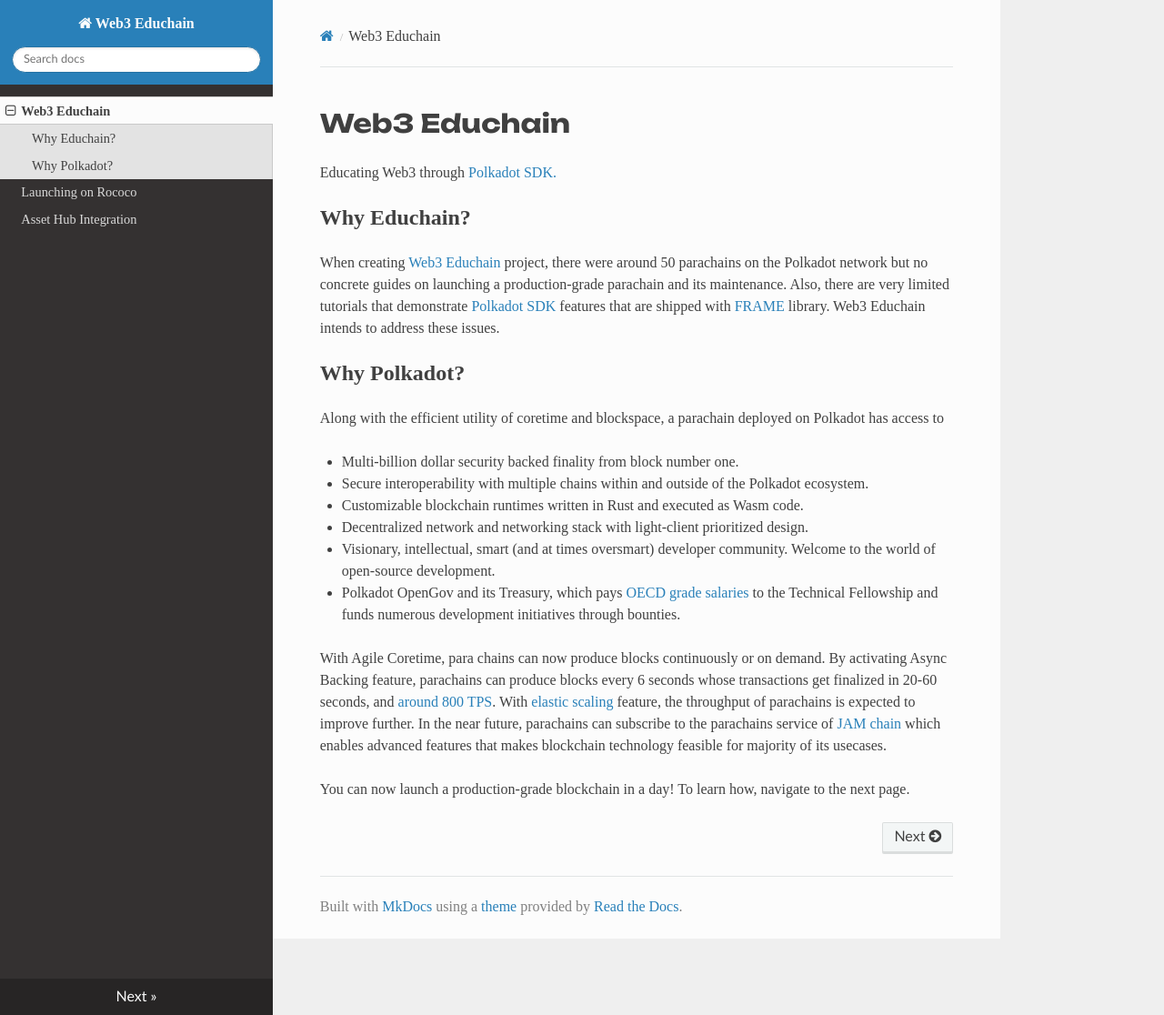
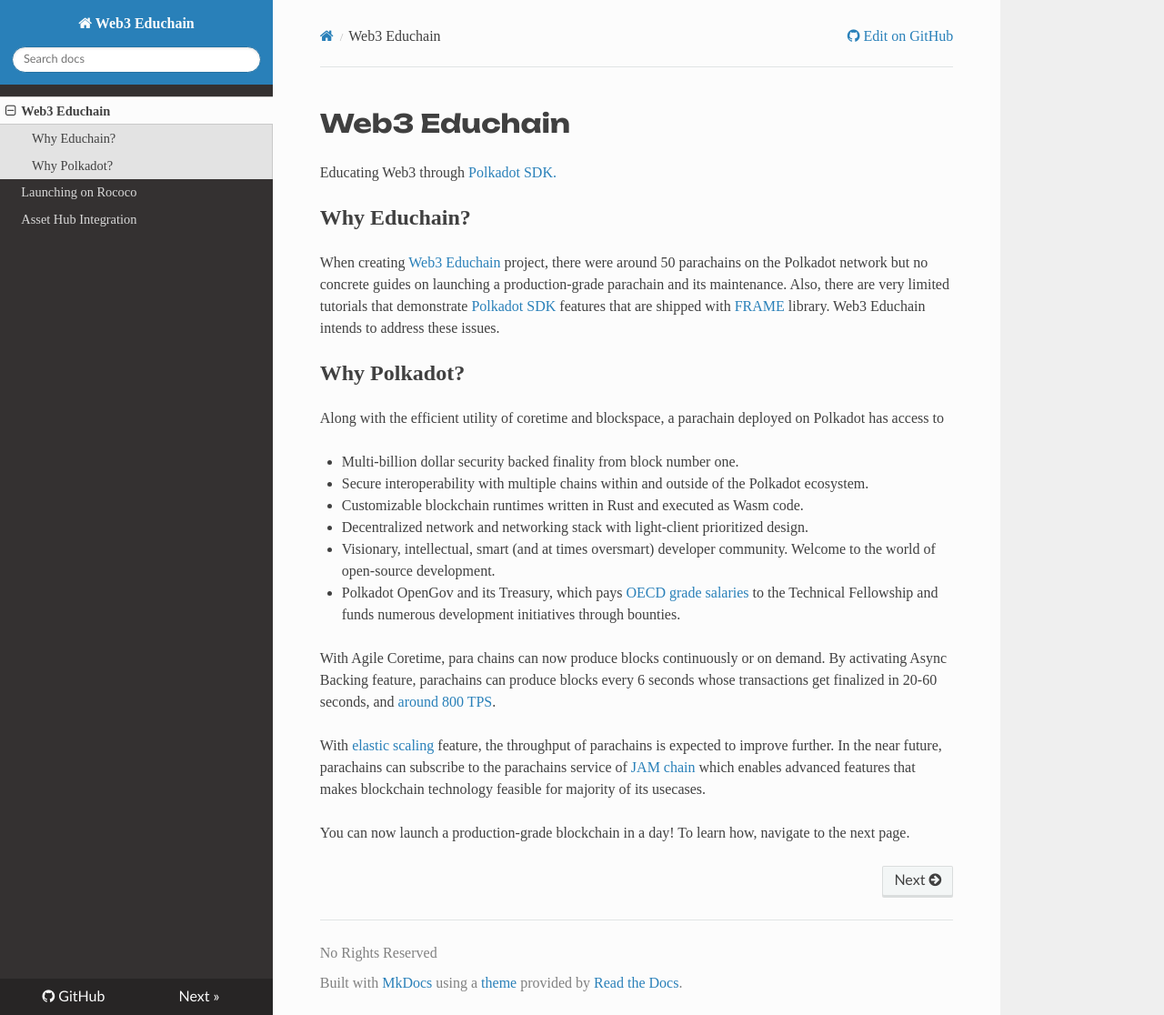
Before and after one commit to w3f/educhain, an MkDocs documentation site: the page built from docs/index.md, in a window 1280 px wide and 1116 px high. Shown: the whole window at 91% size. Built offline with MkDocs 1.6.1, drawn with Linux system fonts in a browser that asks for light colours; nearby versions of some CDN libraries.

```diff
--- a/docs/CNAME.txt
+++ b/docs/CNAME.txt
@@ -1 +1 @@
-www.web3educhain.xyz
+web3educhain.xyz
--- a/docs/index.md
+++ b/docs/index.md
@@ -23,8 +23,9 @@ Along with the efficient utility of coretime and blockspace, a parachain deploye
 
 With Agile Coretime, para chains can now produce blocks continuously or on demand. By activating Async Backing
 feature, parachains can produce blocks every 6 seconds whose transactions get finalized in 20-60 seconds, and
-[around 800 TPS](https://polkadot.network/blog/the-way-to-a-10x-throughput-lift-on-parachains/). With
-[elastic scaling](https://github.com/paritytech/polkadot-sdk/issues/1829) feature, the throughput of
+[around 800 TPS](https://polkadot.network/blog/the-way-to-a-10x-throughput-lift-on-parachains/).
+
+With [elastic scaling](https://github.com/paritytech/polkadot-sdk/issues/1829) feature, the throughput of
 parachains is expected to improve further. In the near future, parachains can subscribe to the parachains
 service of [JAM chain](https://graypaper.com/) which enables advanced features that makes blockchain
 technology feasible for majority of its usecases.
--- a/mkdocs.yml
+++ b/mkdocs.yml
@@ -1,5 +1,8 @@
 site_name: Web3 Educhain
 site_url: https://web3educhain.xyz/
+repo_url: https://github.com/w3f/educhain
+site_description: Educating Web3 through Polkadot SDK
+copyright: No Rights Reserved
 theme:
   name: readthedocs
 extra_css:
```
